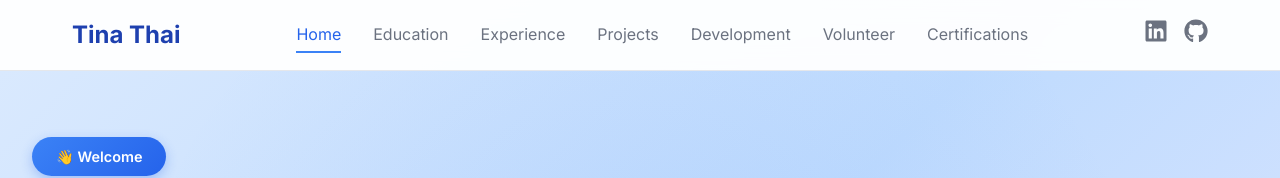
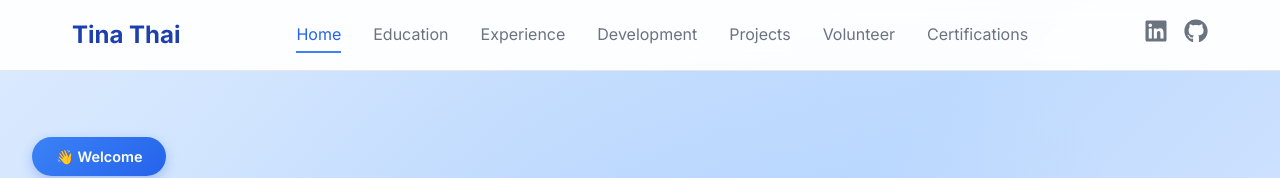
Before and after one commit to tinat10/portfolio, a React (Create React App) app: page / in a window 1280 px wide. Shown: the top 178 px of the page. Built offline with nearby package versions, Linux system fonts and the light colour scheme.

Commit message:
fixing nav bar

```diff
--- a/src/components/Navbar.js
+++ b/src/components/Navbar.js
@@ -12,7 +12,7 @@ const Navbar = () => {
       setIsScrolled(window.scrollY > 50);
 
       // Update active section based on scroll position
-      const sections = ['home', 'education', 'experience', 'projects', 'profdev', 'volunteer', 'certifications'];
+      const sections = ['home', 'education', 'experience', 'profdev', 'projects', 'volunteer', 'certifications'];
       const scrollPosition = window.scrollY + 100;
 
       for (let i = sections.length - 1; i >= 0; i--) {
@@ -53,11 +53,11 @@ const Navbar = () => {
           <a href="#experience" onClick={(e) => { e.preventDefault(); scrollToSection('experience'); }} className={activeSection === 'experience' ? 'active' : ''}>
             Experience
           </a>
+          <a href="#profdev" onClick={(e) => { e.preventDefault(); scrollToSection('profdev'); }} className={activeSection === 'profdev' ? 'active' : ''}>
+            Development
+          </a>
           <a href="#projects" onClick={(e) => { e.preventDefault(); scrollToSection('projects'); }} className={activeSection === 'projects' ? 'active' : ''}>
             Projects
-          </a>
-          <a href="#profdev" onClick={(e) => { e.preventDefault(); scrollToSection('profdev'); }} className={activeSection === 'profdev' ? 'active' : ''}>
-            Development
           </a>
           <a href="#volunteer" onClick={(e) => { e.preventDefault(); scrollToSection('volunteer'); }} className={activeSection === 'volunteer' ? 'active' : ''}>
             Volunteer
```
